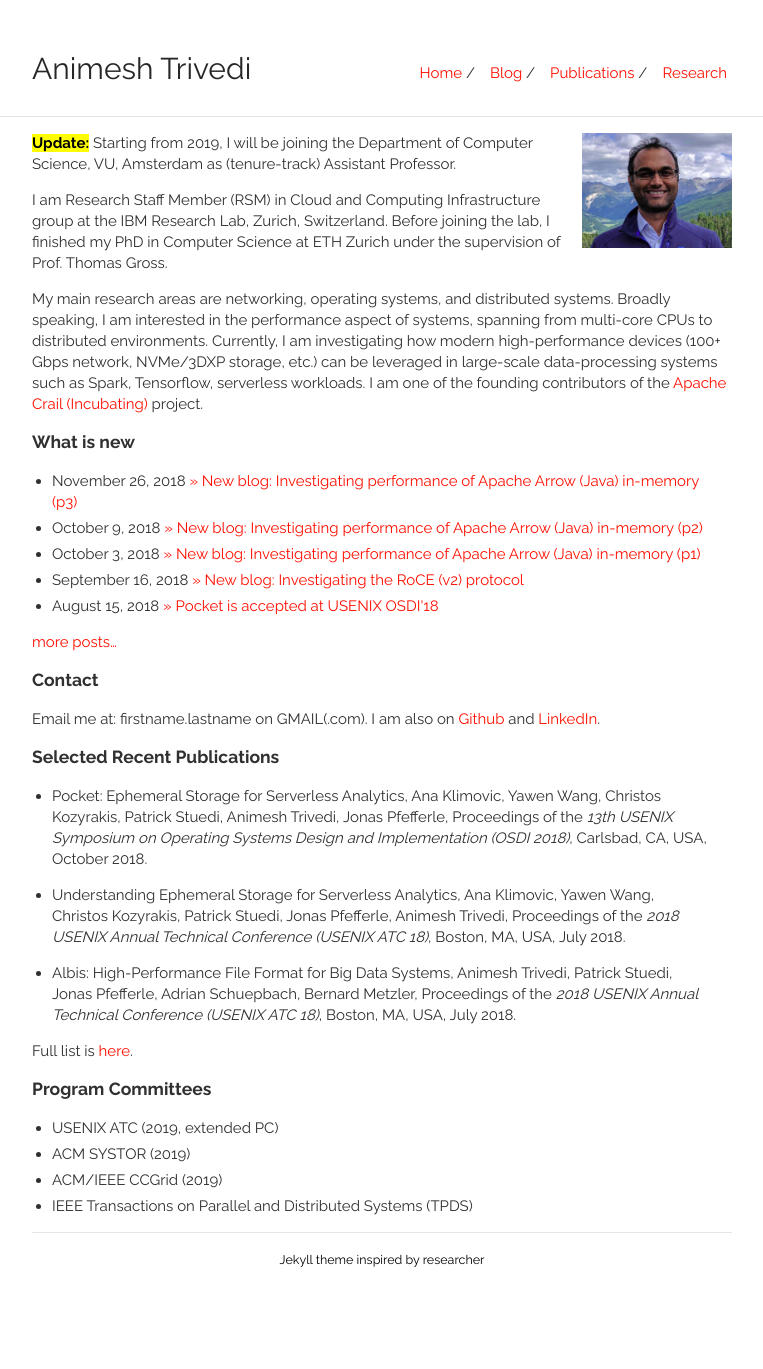
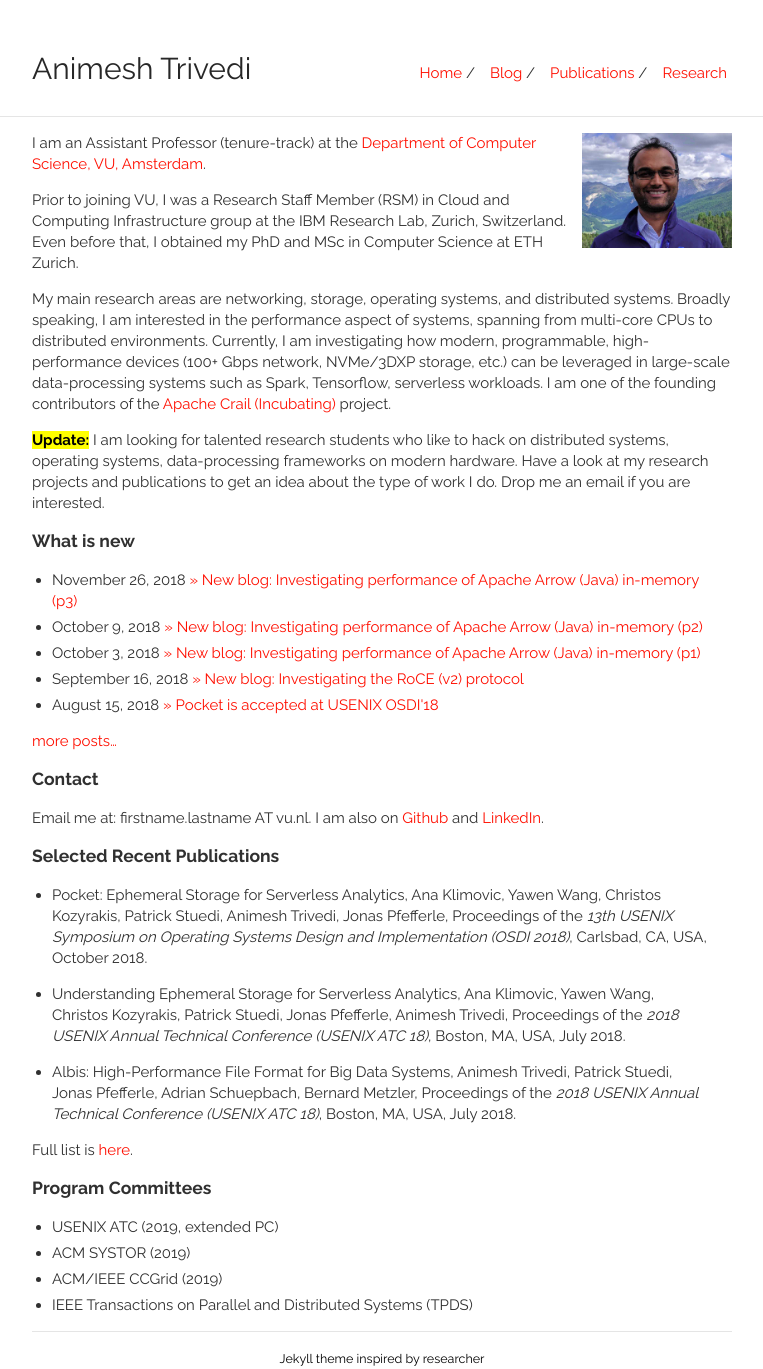
Before and after one commit to animeshtrivedi/animeshtrivedi.github.io, a Jekyll site: the page built from index.md, in a window 1280 px wide. Shown: the whole page, without its empty margins (258-1021 px from the left). Built offline with Jekyll 4.4.1, drawn with Linux system fonts in a browser that asks for light colours; before the commit the page ends 1270 px from its top, so only the background shows below that.

Commit message:
update website

```diff
--- a/index.md
+++ b/index.md
@@ -5,12 +5,20 @@ layout: default
 <a href="/images/animeshtrivedi-large.jpeg" title="View larger picture"><img src="/images/animeshtrivedi-small.jpeg" alt="Photo of Animesh Trivedi"
 style="float:right;width:25%;max-width:150px;margin-left:15px;"/></a>
 {% endraw %}
-<mark><b>Update:</b></mark> Starting from 2019, I will be joining the Department of Computer Science, VU, Amsterdam as (tenure-track) Assistant Professor.
 
-I am Research Staff Member (RSM) in Cloud and Computing Infrastructure group at the IBM Research Lab, Zurich, Switzerland. Before joining the lab, I finished my PhD in Computer Science at ETH Zurich under the supervision of Prof. Thomas Gross.
+<!-- <mark><b>Update:</b></mark> Starting from 2019, I will be joining the Department of Computer Science, VU, Amsterdam as (tenure-track) Assistant Professor. -->
+
+I am an Assistant Professor (tenure-track) at the [Department of Computer Science, VU, Amsterdam](https://www.cs.vu.nl/en/index.aspx).
 
 
-My main research areas are networking, operating systems, and distributed systems. Broadly speaking, I am interested in the performance aspect of systems, spanning from multi-core CPUs to distributed environments. Currently, I am investigating how modern high-performance devices (100+ Gbps network, NVMe/3DXP storage, etc.) can be leveraged in large-scale data-processing systems such as Spark, Tensorflow, serverless workloads. I am one of the founding contributors of the [Apache Crail (Incubating)](https://crail.incubator.apache.org/) project.
+Prior to joining VU, I was a Research Staff Member (RSM) in Cloud and Computing Infrastructure group at the IBM Research Lab, Zurich, Switzerland. Even before that, I obtained my PhD and MSc in Computer Science at ETH Zurich.
+<!-- finished my PhD in Computer Science at ETH Zurich under the supervision of Prof. Thomas Gross.-->
+
+
+My main research areas are networking, storage, operating systems, and distributed systems. Broadly speaking, I am interested in the performance aspect of systems, spanning from multi-core CPUs to distributed environments. Currently, I am investigating how modern, programmable, high-performance devices (100+ Gbps network, NVMe/3DXP storage, etc.) can be leveraged in large-scale data-processing systems such as Spark, Tensorflow, serverless workloads. I am one of the founding contributors of the [Apache Crail (Incubating)](https://crail.incubator.apache.org/) project.
+
+
+<mark><b>Update:</b></mark> I am looking for talented research students who like to hack on distributed systems, operating systems, data-processing frameworks on modern hardware. Have a look at my research projects and publications to get an idea about the type of work I do. Drop me an email if you are interested.
 
 
 ### What is new
@@ -36,7 +44,7 @@ My main research areas are networking, operating systems, and distributed system
 
 
 ### Contact
-Email me at: firstname.lastname on GMAIL(.com). I am also on [Github](https://github.com/animeshtrivedi) and [LinkedIn](https://ch.linkedin.com/in/animesh-trivedi-5407aa2).
+Email me at: firstname.lastname AT vu.nl. I am also on [Github](https://github.com/animeshtrivedi) and [LinkedIn](https://ch.linkedin.com/in/animesh-trivedi-5407aa2).
 
 ### Selected Recent Publications
 
```
Also changed, not shown: research.md (+13 -1 lines).
